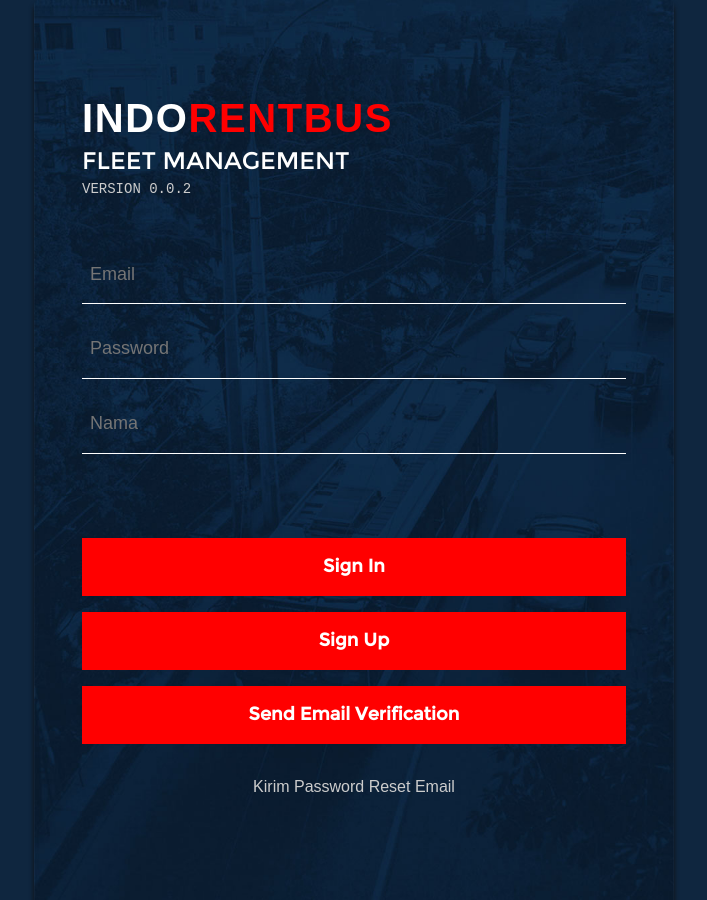
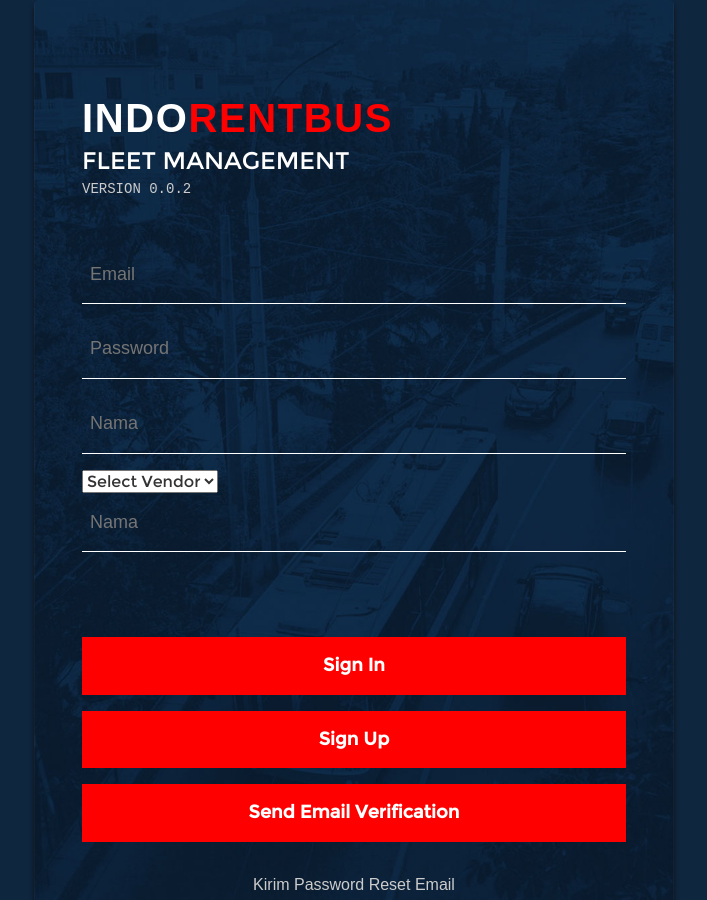
Before and after one commit to kemtol/indorentbus, a Jekyll site: the page built from index.html, in a window 1280 px wide. Shown: the whole page, without its empty margins (286-993 px from the left). Built offline with Jekyll 4.4.1, drawn with Linux system fonts in a browser that asks for light colours; nearby versions of some CDN libraries; Markdown is read by kramdown in place of the engine named in the settings; comment, search, counter and statistics services are not loaded.

Commit message:
vendor nae
Signed-off-by: Errol Lenovo G40 <errol.widhavian@rocktokom.co>

```diff
--- a/index.html
+++ b/index.html
@@ -10,6 +10,13 @@ title: INDORENTBUS FMS
 	<input type="text" id="email" name="email" placeholder="Email"/>
 	<input type="password" id="password" name="password" placeholder="Password"/>
 	<input class="for-signup" type="text" id="name" name="name" placeholder="Nama"/>
+  <select name="vendor">
+    <option value="">Select Vendor</option>
+    <option value="bsm">BSM</option>
+    <option value="panorama">Panorama</option>
+  </select>
+  <a href="javascript:void(0);" id="addVendor" class="hide">Add New Vendor</a>
+  <input class="for-signup" type="text" id="name" name="name" placeholder="Nama"/>
 	<br/><br/><br/><br/>
 	<button disabled id="quickstart-sign-in" name="signin">Sign In</button>
 	<button class="for-signup" id="quickstart-sign-up" name="signup">Sign Up</button>
```
